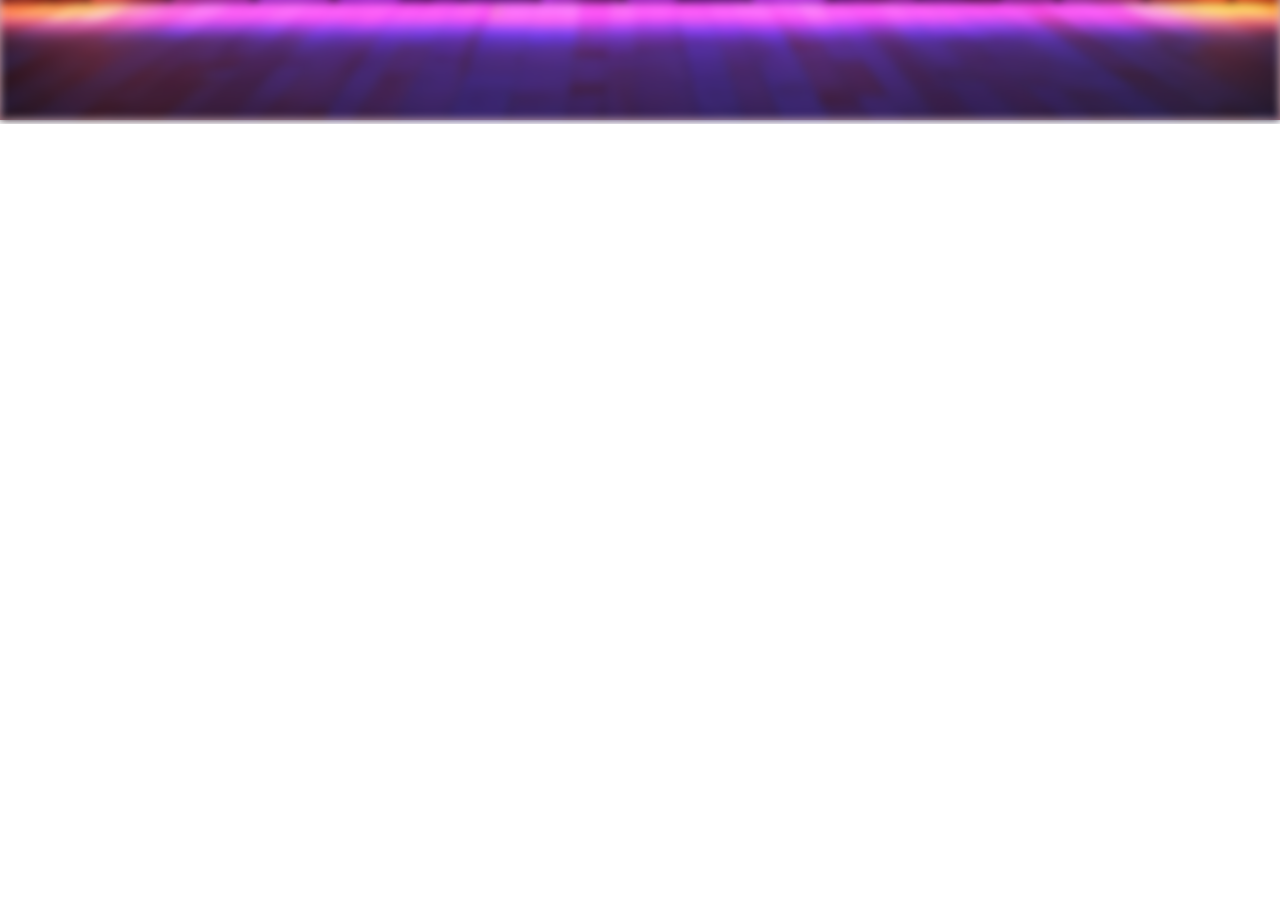
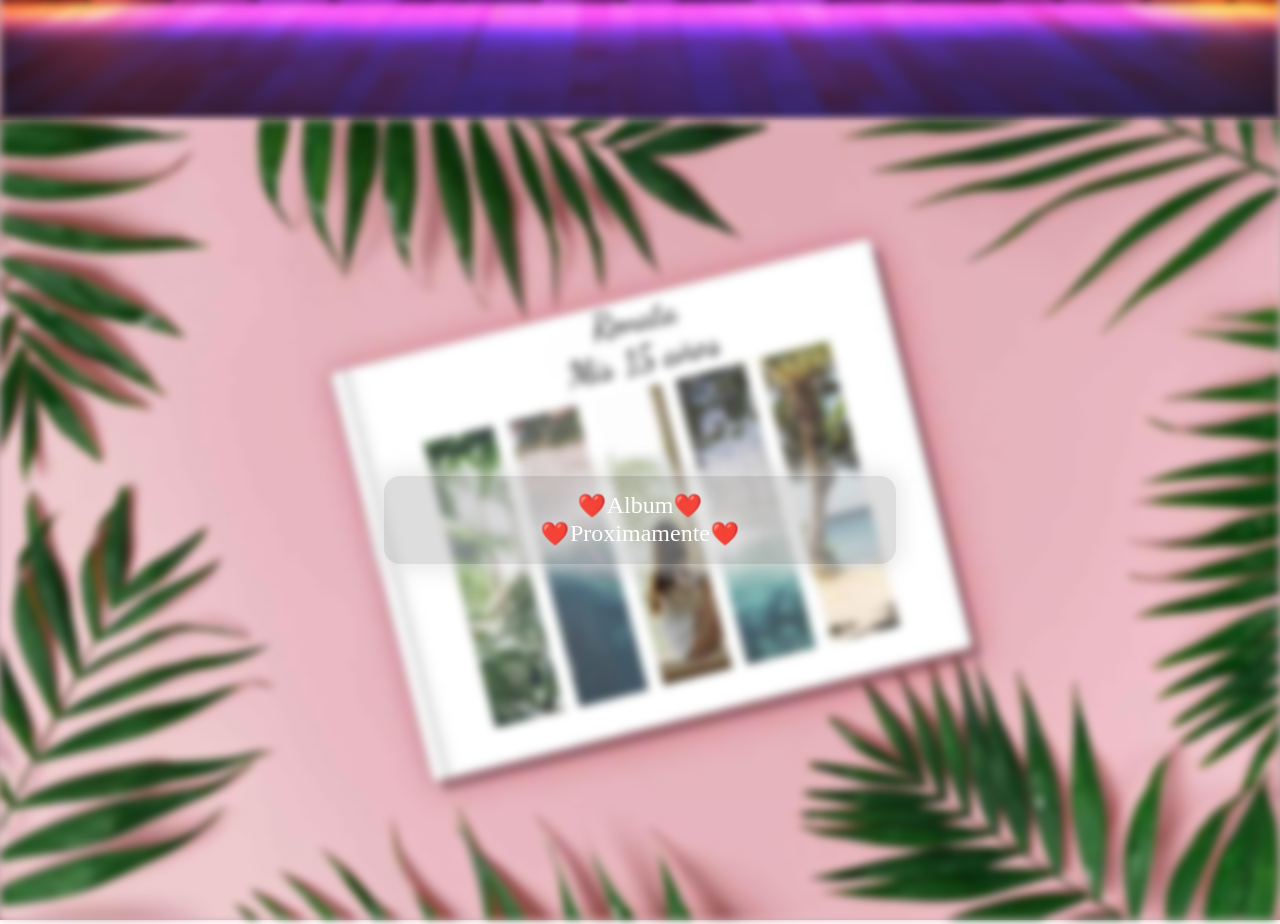
Before and after one commit to HoraciioMolina/rena, a React (Create React App) app: page / in a window 1280 px wide. Shown: the part 3080-4004 px from the top of the page. Before the commit the page ends 3204 px from the top, so only its background shows below. Built offline with nearby package versions, Linux system fonts and the light colour scheme; a web font is replaced by a local one.

Commit message:
album y form

```diff
--- a/public/index.html
+++ b/public/index.html
@@ -31,7 +31,7 @@
   </head>
   <body>
     <noscript>You need to enable JavaScript to run this app.</noscript>
-    <div id="root" style="min-width: 450px;"></div>
+    <div id="root" style="min-width: 420px;"></div>
     <!--
       This HTML file is a template.
       If you open it directly in the browser, you will see an empty page.
--- a/src/App.js
+++ b/src/App.js
@@ -9,6 +9,7 @@ import imgCorazones from './assets/Captura de pantalla 2024-07-08 202734.png';
 import imgPared from './assets/pngtree-3d-illustration-of-a-neon-lit-brick-wall-picture-image_5829071.jpg';
 import audio1 from './assets/Ed Sheeran - Photograph Lyrics .mp3';
 import audio2 from './assets/cach.mp3';
+import imgAlbum from './assets/kq6cQcQ.jpeg';
 
 const Name = ({ letters }) => {
   useEffect(() => {
@@ -96,7 +97,7 @@ const Card = ({ className, children }) => (
 
 const App = () => {
   // eslint-disable-next-line react-hooks/exhaustive-deps
-  const sections = ['section1', 'section2', 'section3', 'section4'];
+  const sections = ['section1', 'section2', 'section3', 'section4', 'section5'];
   const [currentSection, setCurrentSection] = useState(0);
   const audioRef = useRef(null);
   const [isPlaying, setIsPlaying] = useState(false);
@@ -241,7 +242,7 @@ const App = () => {
           <div className="heart">
             <div className="heartbeat">✅</div>
             <div className="heartecho-left">✅</div>
-            <a className='conf-prec' rel="noreferrer" target='_blank' href='https://forms.gle/sVCAKjkKd13YDwoeA' style={{ textDecoration: 'none', color: 'white' }}>
+            <a className='conf-prec' rel="noreferrer" target='_blank' href='https://forms.gle/mMMiM1vMaCJrjgP39' style={{ textDecoration: 'none', color: 'white' }}>
               <span className="text">Confirmar Presencia</span>
               </a>
             <div className="heartbeat">✅</div>
@@ -257,7 +258,7 @@ const App = () => {
           <div className="heart">
             <div className="heartbeat">❤️</div>
             <div className="heartecho-left">❤️</div>
-            Alias: RENAMOLINAA
+            Alias: <span>RENAMOLINAA</span>
             <div className="heartbeat">❤️</div>
             <div className="heartecho-right">❤️</div>
           </div>
@@ -271,6 +272,26 @@ const App = () => {
           </div>
         </Card>
       </InfoSection>
+      <InfoSection id="section5" imgSrc={imgAlbum}>
+      <Card className="misa-banco">
+        <div>
+      <div className="heart">
+            <div className="heartbeat">❤️</div>
+            <div className="heartecho-left">❤️</div>
+            <span>Album</span>
+            <div className="heartbeat">❤️</div>
+            <div className="heartecho-right">❤️</div>
+          </div>
+          </div>
+          <div className="heart">
+            <div className="heartbeat">❤️</div>
+            <div className="heartecho-left">❤️</div>
+            <span>Proximamente</span>
+            <div className="heartbeat">❤️</div>
+            <div className="heartecho-right">❤️</div>
+          </div>
+        </Card>
+      </InfoSection>
     </div>
   );
 };
```
Also changed, not shown: src/assets/PB29221-bf208ae89d0b2b31d7c6831f7decaa6fa60addbbf21c9586679a77a96ca1f423.jpg (added), src/assets/kq6cQcQ.jpeg (added).
